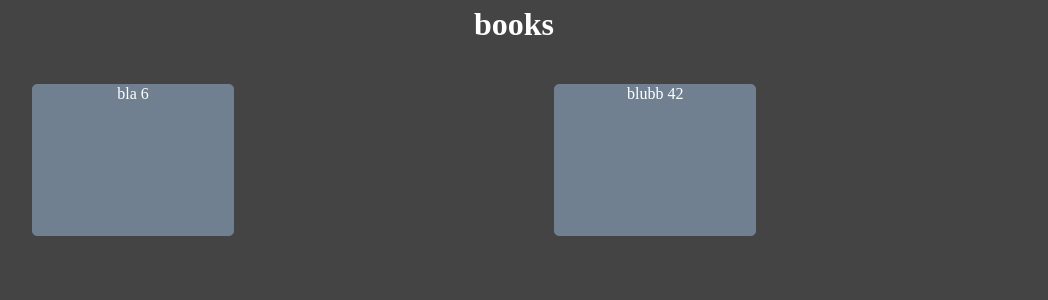
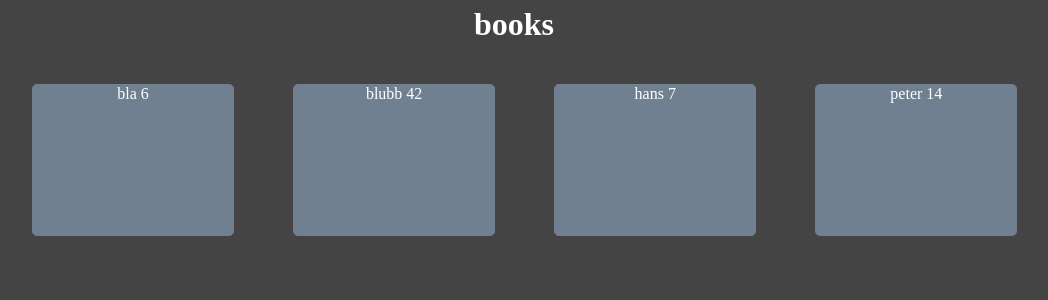
Before and after one commit to jabberwoc/memo, an Angular app: page / in a window 1280 px wide. Shown: the top 300 px of the page, without its empty margins (106-1154 px from the left). Built offline with nearby package versions, Linux system fonts and the light colour scheme.

Commit message:
adds dummy books

```diff
--- a/src/app/books/books-page/books-list/books-list.component.ts
+++ b/src/app/books/books-page/books-list/books-list.component.ts
@@ -14,6 +14,8 @@ export class BooksListComponent implements OnInit {
   constructor() {
     this.books.push(new Book('bla', 'bla', 6));
     this.books.push(new Book('blubb', 'blubb', 42));
+    this.books.push(new Book('hans', 'hans', 7));
+    this.books.push(new Book('peter', 'peter', 14));
   }
 
   select(book: Book): void {
```
